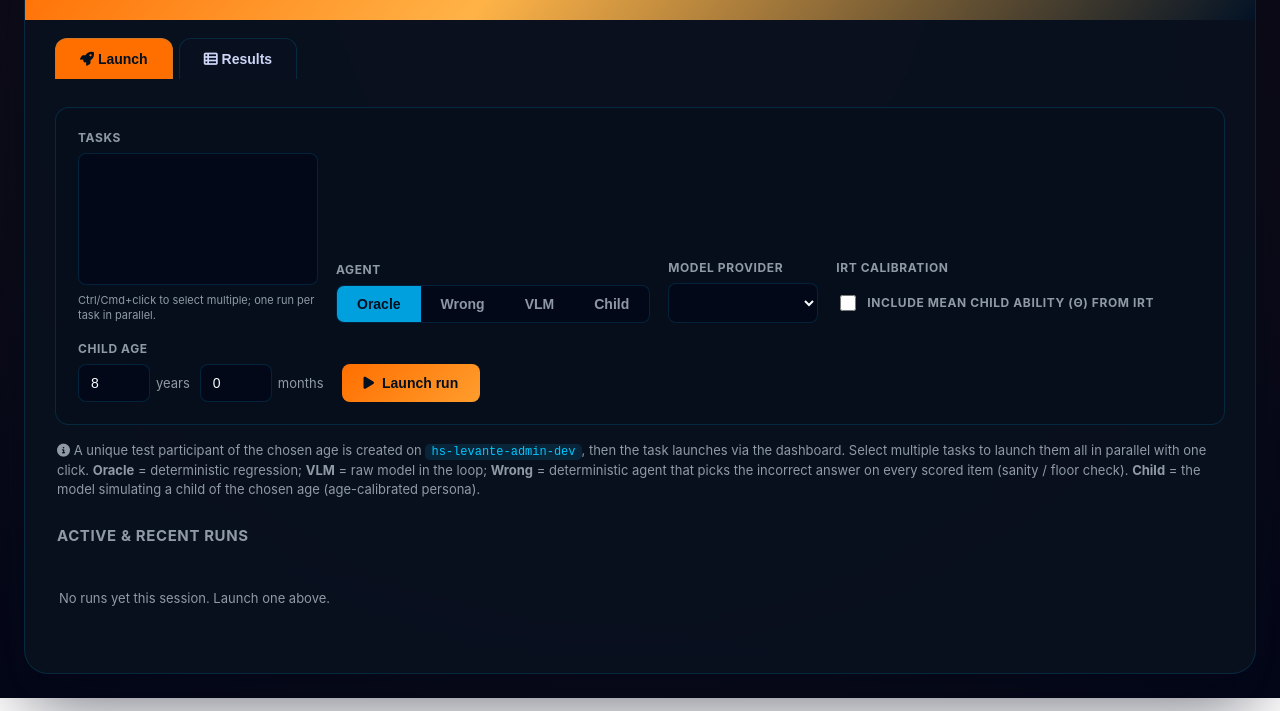
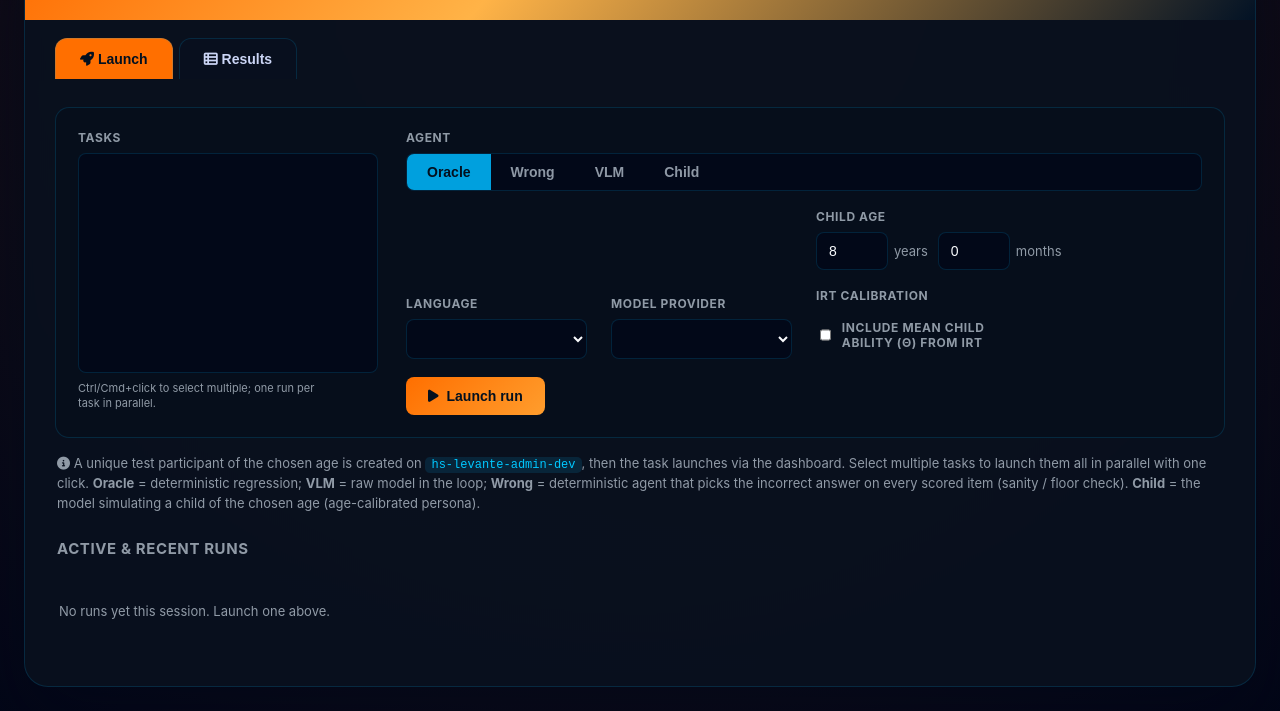
Before and after one commit to levante-framework/levante-qa, a website: page dashboard/public/index.html in a window 1280 px wide. Shown: the part 102-813 px from the top of the page. Drawn offline with Linux system fonts and the light colour scheme; no server answers.

Commit message:
add languages

```diff
--- a/dashboard/public/app.js
+++ b/dashboard/public/app.js
@@ -105,6 +105,13 @@
         o.textContent = p;
         provSel.appendChild(o);
       });
+      const langSel = $('#languageSelect');
+      (data.languages || [{ code: 'en-US', label: 'English' }]).forEach((l) => {
+        const o = el('option');
+        o.value = l.code;
+        o.textContent = l.label + (l.testing ? ' (testing)' : '');
+        langSel.appendChild(o);
+      });
       // Default: first task selected.
       if (taskSel.options.length) taskSel.options[0].selected = true;
       syncVlmAvailability();
@@ -137,6 +144,7 @@
     const shared = {
       agent: state.agent,
       provider: $('#providerSelect').value,
+      language: $('#languageSelect').value,
       ageYears: Number($('#ageYears').value),
       ageMonths: Number($('#ageMonths').value),
       personaAbility:
@@ -247,7 +255,7 @@
       <div class="run-card-head">
         <div>
           <div class="run-card-title">${escapeHtml(m.taskLabel || m.taskId || '')}${personaTag}${irtTag}</div>
-          <div class="run-card-sub">${agentLabel} · age ${m.ageYears ?? '?'}y ${m.ageMonths ?? 0}m${s.email ? ' · ' + escapeHtml(s.email) : ''}</div>
+          <div class="run-card-sub">${agentLabel}${m.language ? ' · ' + escapeHtml(m.language) : ''} · age ${m.ageYears ?? '?'}y ${m.ageMonths ?? 0}m${s.email ? ' · ' + escapeHtml(s.email) : ''}</div>
           <div class="run-card-time"><i class="fas fa-clock"></i> ${fmtTime(startedAt)}</div>
         </div>
         <div class="run-card-head-right">
@@ -395,6 +403,7 @@
         summaryRow('Trials', escapeHtml(String(r.nTrials || 0))),
         summaryRow('Duration', escapeHtml(fmtDuration(r.durationMs))),
         summaryRow('Age', escapeHtml(`${r.ageYears ?? '?'}y ${r.ageMonths ?? 0}m`)),
+        r.language ? summaryRow('Language', escapeHtml(r.language)) : '',
         r.personaAbility === 'irt'
           ? summaryRow('Persona', 'Child + IRT θ')
           : r.persona || r.agent === 'child'
--- a/dashboard/public/index.html
+++ b/dashboard/public/index.html
@@ -40,11 +40,12 @@
         <form class="launch-form" id="launchForm" autocomplete="off">
           <div class="field field-tasks">
             <label for="taskSelect">Tasks</label>
-            <select id="taskSelect" name="task" multiple size="6" aria-describedby="taskSelectHint"></select>
+            <select id="taskSelect" name="task" multiple size="10" aria-describedby="taskSelectHint"></select>
             <span class="field-hint" id="taskSelectHint">Ctrl/Cmd+click to select multiple; one run per task in parallel.</span>
           </div>
 
-          <div class="field">
+          <div class="launch-options">
+            <div class="field field-agent">
               <label>Agent</label>
               <div class="segmented" id="agentToggle">
                 <button type="button" class="seg active" data-agent="oracle">Oracle</button>
@@ -54,19 +55,17 @@
               </div>
             </div>
 
+            <div class="field">
+              <label for="languageSelect">Language</label>
+              <select id="languageSelect" name="language"></select>
+            </div>
+
             <div class="field" id="providerField" hidden>
               <label for="providerSelect">Model provider</label>
               <select id="providerSelect" name="provider"></select>
             </div>
 
-          <div class="field" id="irtField" hidden>
-            <label>IRT calibration</label>
-            <label class="checkbox-row">
-              <input type="checkbox" id="irtToggle" />
-              <span>Include mean child ability (θ) from IRT</span>
-            </label>
-          </div>
-
+            <div class="age-irt-group">
               <div class="field age-field">
                 <label>Child age</label>
                 <div class="age-inputs">
@@ -81,10 +80,20 @@
                 </div>
               </div>
 
+              <div class="field" id="irtField" hidden>
+                <label>IRT calibration</label>
+                <label class="checkbox-row">
+                  <input type="checkbox" id="irtToggle" />
+                  <span>Include mean child ability (θ) from IRT</span>
+                </label>
+              </div>
+            </div>
+
             <div class="field submit-field">
               <button type="submit" class="btn btn-primary" id="launchBtn">
                 <i class="fas fa-play"></i> <span id="launchBtnLabel">Launch run</span>
               </button>
+            </div>
           </div>
         </form>
 
--- a/dashboard/public/styles.css
+++ b/dashboard/public/styles.css
@@ -122,14 +122,46 @@ body {
 
 /* Launch form */
 .launch-form {
-  display: flex;
-  flex-wrap: wrap;
-  align-items: flex-end;
-  gap: 18px;
+  display: grid;
+  grid-template-columns: minmax(240px, 300px) 1fr;
+  align-items: start;
+  gap: 22px 28px;
   background: var(--surface);
   border: 1px solid var(--border);
   border-radius: 14px;
   padding: 22px;
+}
+/* Other launch options sit in a multi-column grid to the right of the tasks. */
+.launch-options {
+  display: grid;
+  grid-template-columns: repeat(auto-fit, minmax(170px, 1fr));
+  align-items: end;
+  gap: 18px 24px;
+}
+/* The 4-button agent toggle is wider than a single column — span the full row
+   so VLM/Child are never clipped. */
+.launch-options .field-agent {
+  grid-column: 1 / -1;
+}
+/* Keep the IRT checkbox directly to the right of the Child age inputs. */
+.launch-options .age-irt-group {
+  grid-column: span 2;
+  display: flex;
+  flex-wrap: wrap;
+  align-items: flex-end;
+  gap: 18px 32px;
+}
+.launch-options .age-irt-group #irtField {
+  max-width: 220px;
+}
+.launch-options .submit-field {
+  grid-column: 1 / -1;
+  align-items: start;
+}
+@media (max-width: 720px) {
+  .launch-form {
+    grid-template-columns: 1fr;
+  }
 }
 .field {
   display: flex;
@@ -155,8 +187,11 @@ input[type='number'] {
 }
 .field-tasks select[multiple] {
   min-width: 220px;
-  min-height: 132px;
+  min-height: 220px;
   padding: 6px 8px;
+}
+.launch-options select {
+  width: 100%;
 }
 .field-tasks select[multiple] option {
   padding: 6px 8px;
```
Also changed, not shown: cypress/e2e/same_different/vlm_agent.cy.ts (+42 -18 lines), dashboard/catalog.mjs (+21 -0 lines), dashboard/server.mjs (+18 -1 lines). Lines whose indentation alone changed are shown as unchanged.
